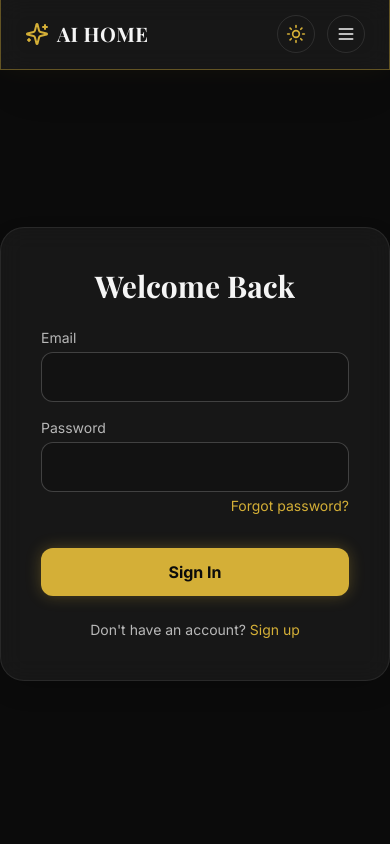
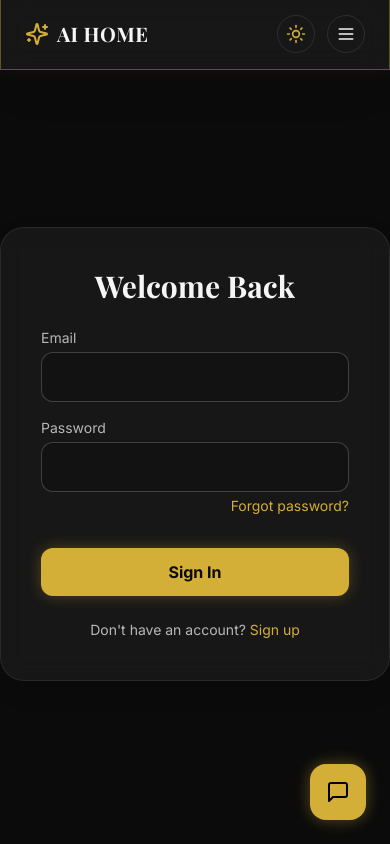
Before and after one commit to Vanashree0711/ai-home-frontend, a React (Vite) app: page /login in a window 390 px wide. Built offline with nearby package versions, Linux system fonts and the light colour scheme; no server answers; a web font is replaced by a local one.

Commit message:
fix mobile PDF download and add global floating chatbot widget

```diff
--- a/src/App.jsx
+++ b/src/App.jsx
@@ -1,5 +1,5 @@
 import React from 'react';
-import { BrowserRouter as Router, Routes, Route } from 'react-router-dom';
+import { BrowserRouter as Router, Routes, Route, Link } from 'react-router-dom';
 import { AuthProvider } from './context/AuthContext';
 import LandingPage from './pages/LandingPage';
 import FeaturesPage from './pages/FeaturesPage';
@@ -14,12 +14,13 @@ import ChatPage from './pages/ChatPage';
 import Navbar from './components/layout/Navbar';
 import ErrorBoundary from './components/ErrorBoundary';
 import ProtectedRoute from './components/layout/ProtectedRoute';
+import { MessageSquare } from 'lucide-react';
 
 function App() {
   return (
     <AuthProvider>
       <Router>
-        <div className="min-h-screen flex flex-col bg-primary text-pearl">
+        <div className="min-h-screen flex flex-col bg-primary text-pearl relative">
           <Navbar />
           <main className="flex-grow">
             <ErrorBoundary>
@@ -41,6 +42,22 @@ function App() {
               </Routes>
             </ErrorBoundary>
           </main>
+
+          {/* Global Floating AI Chat Widget */}
+          <Link
+            to="/chat"
+            className="fixed bottom-6 right-6 z-50 group flex items-center gap-3"
+            title="Chat with AI Architect"
+          >
+            {/* Tooltip text */}
+            <span className="hidden md:inline bg-[#121212] border border-white/10 text-pearl text-xs font-semibold px-3 py-1.5 rounded-lg shadow-lg opacity-0 group-hover:opacity-100 transition-opacity duration-300 pointer-events-none whitespace-nowrap">
+              Chat with AI Architect
+            </span>
+            {/* Gold Glowing Icon */}
+            <div className="bg-gold text-black p-4 rounded-2xl transition-all duration-300 hover:scale-110 active:scale-95 shadow-[0_0_15px_rgba(212,175,55,0.4)] hover:shadow-[0_0_25px_rgba(212,175,55,0.7)]">
+              <MessageSquare className="w-6 h-6" />
+            </div>
+          </Link>
         </div>
       </Router>
     </AuthProvider>
--- a/src/pages/DesignStudioPage.jsx
+++ b/src/pages/DesignStudioPage.jsx
@@ -361,7 +361,16 @@ const DesignStudioPage = () => {
                 Design Another
               </button>
               <button
-                onClick={() => window.open(`http://localhost:8000/download/${results.pdf_report}`, '_blank')}
+                onClick={() => {
+                  const rootBaseUrl = api.defaults.baseURL.replace(/\/api\/v1$/, '');
+                  const downloadUrl = `${rootBaseUrl}/download/${results.pdf_report}`;
+                  const link = document.createElement('a');
+                  link.href = downloadUrl;
+                  link.setAttribute('download', results.pdf_report);
+                  document.body.appendChild(link);
+                  link.click();
+                  document.body.removeChild(link);
+                }}
                 className="bg-gold text-black font-bold py-3 rounded-xl px-8 hover:opacity-90 transition-opacity shadow-[0_0_15px_rgba(212,175,55,0.3)]"
               >
                 Download PDF Blueprint
```
